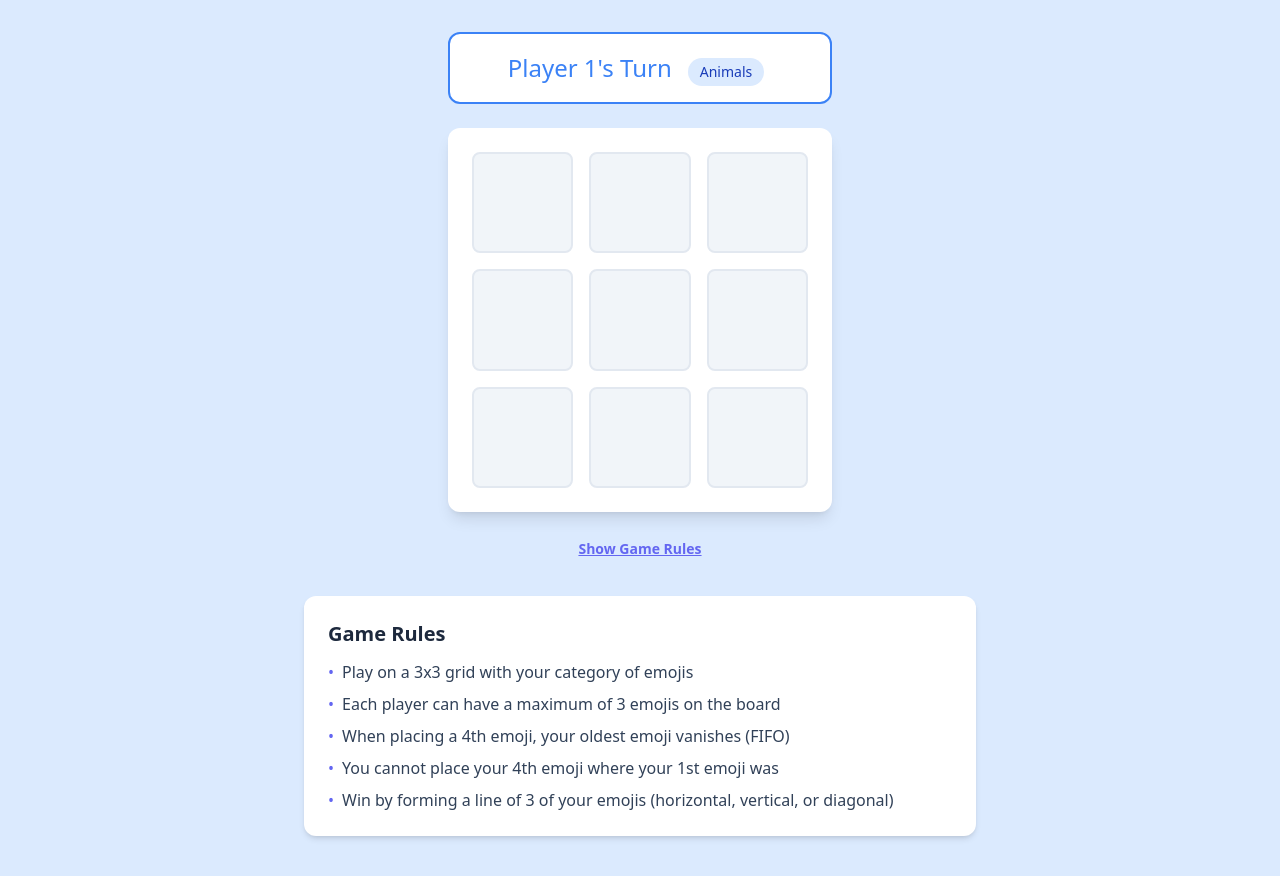
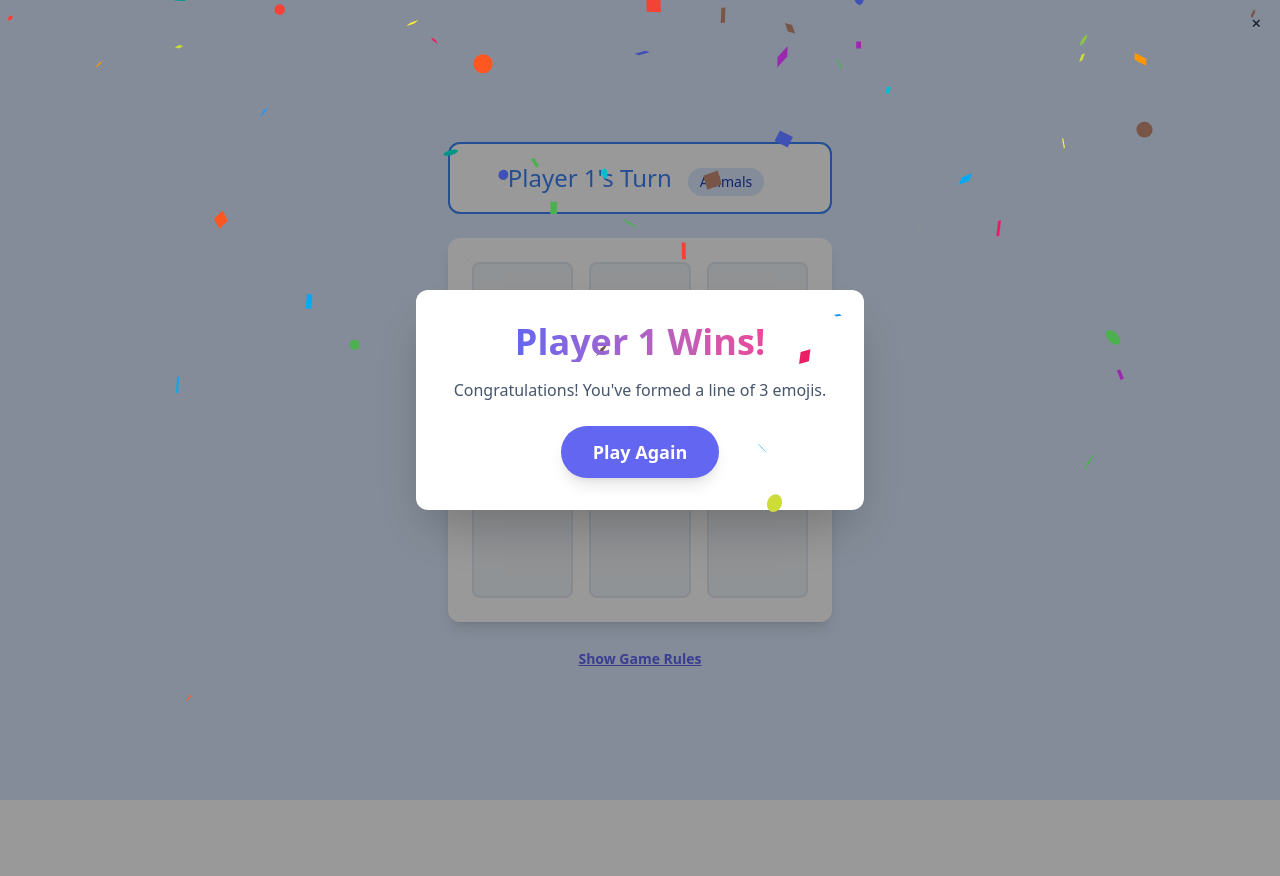
Before and after one commit to Harsh-gupta-07/twisted-tictactoe, a React (Vite) app: page / in a window 1280 px wide. Both pictures are taken after a click on the button "Show Game Rules". After the commit the page ends 800 px from the top, so only its background shows below. Built offline with nearby package versions, Linux system fonts and the light colour scheme.

Commit message:
added confetti to winModal

```diff
--- a/package.json
+++ b/package.json
@@ -12,7 +12,9 @@
   "dependencies": {
     "@tailwindcss/vite": "^4.1.7",
     "react": "^19.1.0",
+    "react-confetti": "^6.4.0",
     "react-dom": "^19.1.0",
+    "react-use": "^17.6.0",
     "tailwindcss": "^4.1.7"
   },
   "devDependencies": {
--- a/src/App.jsx
+++ b/src/App.jsx
@@ -105,7 +105,7 @@ function App() {
 
           <div className="text-center">
             <button
-              onClick={() => setShowGameRule(!showGameRule)}
+              onClick={() => setShowWin(!showWin)}
               className="cursor-pointer select-none text-[#6366F1] hover:text-[#EC4899] font-semibold text-sm underline transition-colors duration-150"
             >
               Show Game Rules
--- a/src/components/WinModal.jsx
+++ b/src/components/WinModal.jsx
@@ -1,8 +1,12 @@
+import { useWindowSize } from "react-use";
 import React from "react";
+import Confetti from "react-confetti";
 
 const WinModal = ({ visible }) => {
+  const { width, height } = useWindowSize();
   return (
     <dialog id="winModal" className="modal modal-open flex justify-center">
+      <Confetti width={width} height={height} />
       <button
         className="btn btn-sm btn-circle btn-ghost absolute right-2 top-2"
         onClick={visible}
@@ -25,7 +29,6 @@ const WinModal = ({ visible }) => {
           </button>
         </div>
       </div>
-      ;
     </dialog>
   );
 };
```
Also changed, not shown: 1 other file (tests, documents, lock files or other folders).
